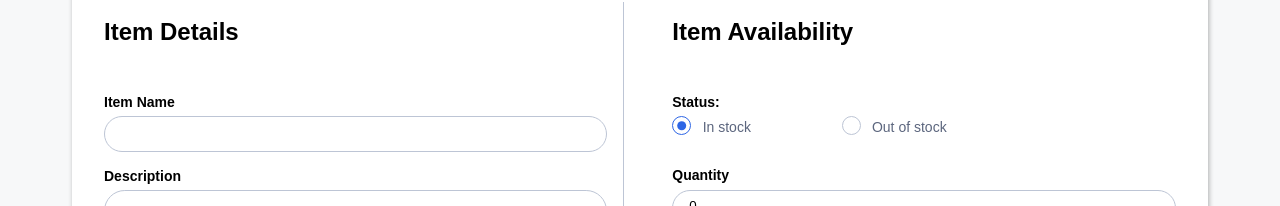
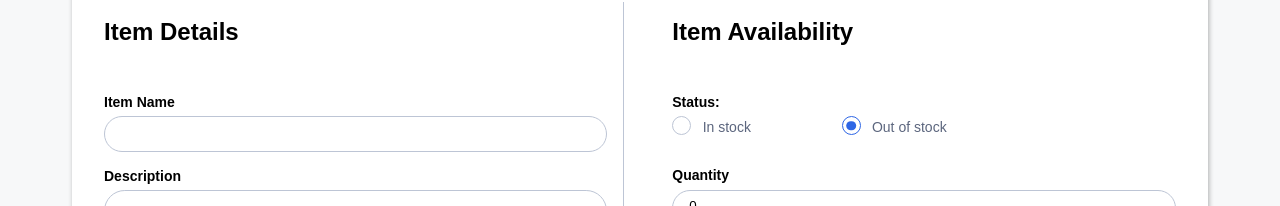
Before and after one commit to sowmya-malur/mountain-beaver-instock-client, a React (Create React App) app in the folder mountain-beaver-client/: page /inventory/1/edit in a window 1280 px wide. Shown: the part 208-414 px from the top of the page. Built offline with nearby package versions, Linux system fonts and the light colour scheme; no server answers; a web font is replaced by a local one.

Commit message:
Revert to older code of in stock, out of stock

```diff
--- a/mountain-beaver-client/src/pages/EditInventoryItemPage/EditInventoryItemPage.jsx
+++ b/mountain-beaver-client/src/pages/EditInventoryItemPage/EditInventoryItemPage.jsx
@@ -120,10 +120,8 @@ function EditInventoryItem() {
         formErrors.quantity = "Quantity cannot be zero(0)";
       }
     }
-    if (status === "Out of Stock") {
-      if (quantity > 0) {
-        formErrors.quantity = "Quantity cannot be greather than zero(0)";
-      }
+    else if (status === "Out of Stock" && parseInt(quantity) > 0) {
+      formErrors.quantity = "Change the qty to zero(0) when status is 'Out of Stock'";
     }
     setErrors(formErrors);
     return Object.keys(formErrors).length === 0;
@@ -191,9 +189,6 @@ function EditInventoryItem() {
   // Function to toggle the status
   const toggleStatus = () => {
     setStatus(status === "In Stock" ? "Out of Stock" : "In Stock");
-    if (status === "In Stock") {
-      setQuantity(0);
-    }
   };
 
   return (
@@ -317,7 +312,8 @@ function EditInventoryItem() {
                 </h3>
 
 
-                <div className="inv__avail-wrapper">
+                {/* <div className="inv__avail-wrapper">
+                  {inventory.quantity > 0 ? (
                     <>
                       <div className="inv__avail-cont" onClick={toggleStatus}>
                         <div className={status === "In Stock" ? "inv__avail-shape-out" : "inv__avail-shape"}>
@@ -332,6 +328,50 @@ function EditInventoryItem() {
                         <p className="inv__avail-text">Out of stock</p>
                       </div>
                     </>
+                  ) : (
+                    <>
+                      <div className="inv__avail-cont">
+                        <div className="inv__avail-shape"></div>
+                        <p className="inv__avail-text">In stock</p>
+                      </div>
+                      <div className="inv__avail-cont">
+                        <div className="inv__avail-shape-out">
+                          <div className="inv__avail-dot"></div>
+                        </div>
+                        <p className="inv__avail-text">Out of stock</p>
+                      </div>
+                    </>
+                  )}
+                </div> */}
+
+<div className="inv__avail-wrapper">
+                  {inventory.quantity > 0 ? (
+                    <>
+                      <div className="inv__avail-cont">
+                        <div className="inv__avail-shape-out">
+                          <div className="inv__avail-dot"></div>
+                        </div>
+                        <p className="inv__avail-text">In stock</p>
+                      </div>
+                      <div className="inv__avail-cont">
+                        <div className="inv__avail-shape"></div>
+                        <p className="inv__avail-text">Out of stock</p>
+                      </div>
+                    </>
+                  ) : (
+                    <>
+                      <div className="inv__avail-cont">
+                        <div className="inv__avail-shape"></div>
+                        <p className="inv__avail-text">In stock</p>
+                      </div>
+                      <div className="inv__avail-cont">
+                        <div className="inv__avail-shape-out">
+                          <div className="inv__avail-dot"></div>
+                        </div>
+                        <p className="inv__avail-text">Out of stock</p>
+                      </div>
+                    </>
+                  )}
                 </div>
 
                 {status === "In Stock" && (
```
